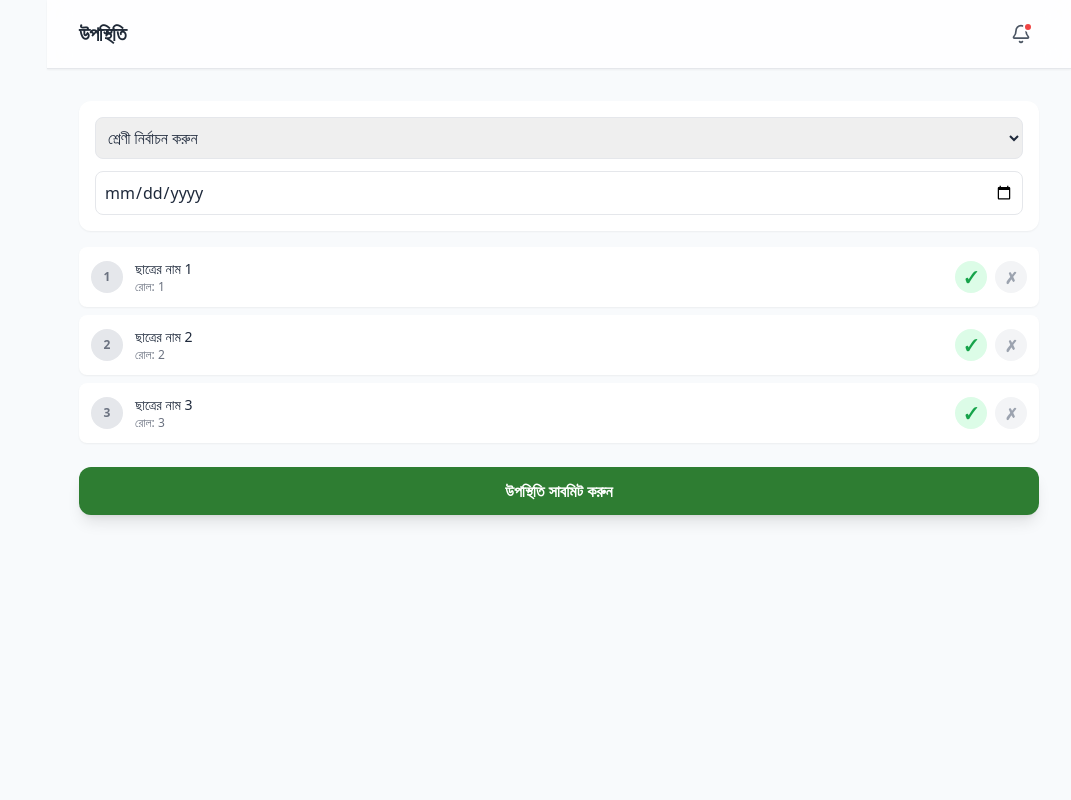
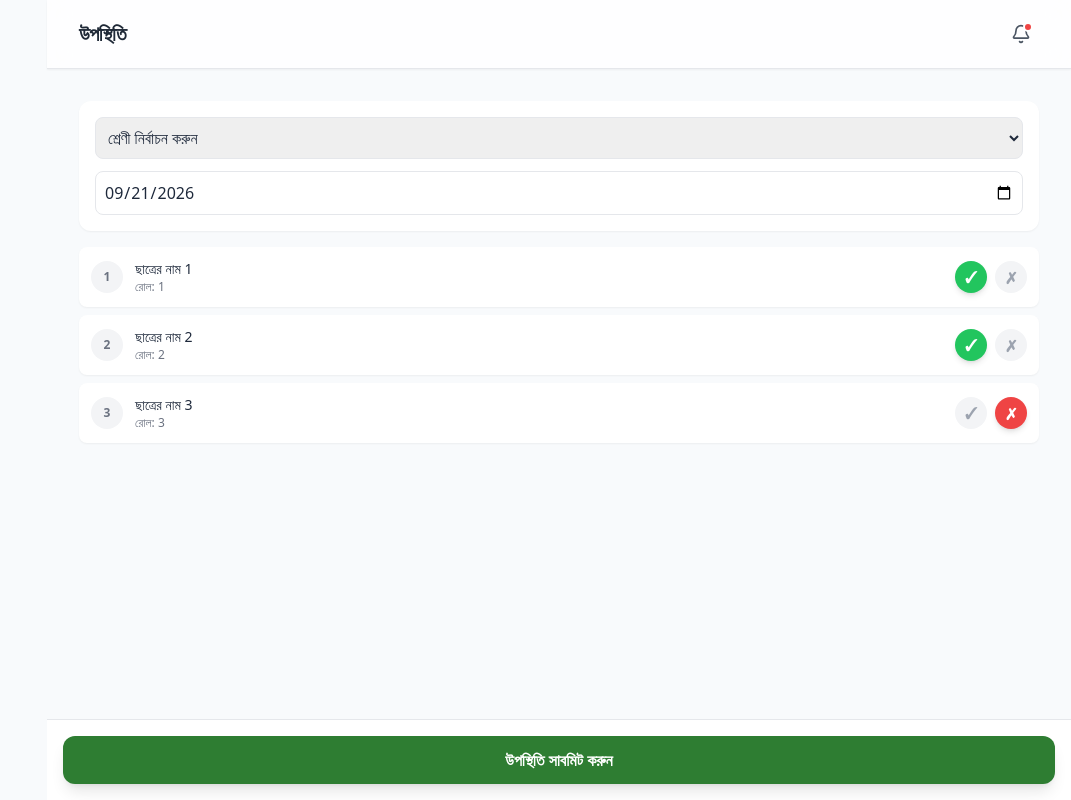
Before and after one commit to labibfohayer/amms, a Next.js app in the folder frontend/: page /attendance in a window 1280 px wide. Shown: the whole page, without its empty margins (209-1280 px from the left). Built offline with nearby package versions, Linux system fonts and the light colour scheme.

Commit message:
Feature: add interactive attendance submission and user profile editing

```diff
--- a/frontend/src/app/attendance/page.tsx
+++ b/frontend/src/app/attendance/page.tsx
@@ -1,21 +1,39 @@
 "use client";
 import AppLayout from '@/components/layout/AppLayout';
+import { useState } from 'react';
+import toast from 'react-hot-toast';
 
 export default function Attendance() {
+    const [attendance, setAttendance] = useState<Record<number, boolean>>({ 1: true, 2: true, 3: false });
+    const [loading, setLoading] = useState(false);
+
+    const toggle = (id: number, status: boolean) => {
+        setAttendance(prev => ({...prev, [id]: status}));
+    };
+
+    const handleSubmit = () => {
+        setLoading(true);
+        setTimeout(() => {
+            toast.success('উপস্থিতি সফলভাবে সেভ হয়েছে!');
+            setLoading(false);
+        }, 800);
+    };
+
     return (
         <AppLayout title="উপস্থিতি">
             <div className="bg-white p-4 rounded-xl shadow-sm mb-4">
                 <select className="w-full p-2 border border-gray-200 rounded-lg focus:outline-none focus:border-primary mb-3">
                     <option>শ্রেণী নির্বাচন করুন</option>
                     <option>প্রথম শ্রেণী</option>
+                    <option>দ্বিতীয় শ্রেণী</option>
                 </select>
-                <input type="date" className="w-full p-2 border border-gray-200 rounded-lg focus:outline-none focus:border-primary" />
+                <input type="date" className="w-full p-2 border border-gray-200 rounded-lg focus:outline-none focus:border-primary" defaultValue={new Date().toISOString().split('T')[0]} />
             </div>
-            <div className="space-y-2">
+            <div className="space-y-2 mb-20">
                 {[1,2,3].map(i => (
                     <div key={i} className="bg-white p-3 rounded-lg shadow-sm flex items-center justify-between hover:bg-gray-50 transition-colors">
                         <div className="flex items-center gap-3">
-                            <div className="w-8 h-8 bg-gray-200 rounded-full flex items-center justify-center">
+                            <div className="w-8 h-8 bg-gray-100 rounded-full flex items-center justify-center">
                                 <span className="text-gray-500 font-bold text-xs">{i}</span>
                             </div>
                             <div>
@@ -24,13 +42,17 @@ export default function Attendance() {
                             </div>
                         </div>
                         <div className="flex gap-2">
-                            <button className="w-8 h-8 bg-green-100 text-green-600 rounded-full flex items-center justify-center font-bold hover:bg-green-200 transition-colors">✓</button>
-                            <button className="w-8 h-8 bg-gray-100 text-gray-400 rounded-full flex items-center justify-center font-bold hover:bg-red-100 hover:text-red-600 transition-colors">✗</button>
+                            <button onClick={() => toggle(i, true)} className={`w-8 h-8 rounded-full flex items-center justify-center font-bold transition-colors ${attendance[i] ? 'bg-green-500 text-white shadow-md' : 'bg-gray-100 text-gray-400 hover:bg-green-100'}`}>✓</button>
+                            <button onClick={() => toggle(i, false)} className={`w-8 h-8 rounded-full flex items-center justify-center font-bold transition-colors ${!attendance[i] ? 'bg-red-500 text-white shadow-md' : 'bg-gray-100 text-gray-400 hover:bg-red-100'}`}>✗</button>
                         </div>
                     </div>
                 ))}
             </div>
-            <button className="w-full mt-6 bg-primary text-white py-3 rounded-xl font-bold hover:bg-primary-dark transition-colors shadow-lg hover:shadow-xl">উপস্থিতি সাবমিট করুন</button>
+            <div className="fixed bottom-[72px] md:bottom-0 left-0 md:left-64 right-0 p-4 bg-white border-t border-gray-200 z-40">
+                <button onClick={handleSubmit} disabled={loading} className="w-full max-w-6xl mx-auto block bg-primary text-white py-3 rounded-xl font-bold hover:bg-primary-dark transition-colors shadow-lg hover:shadow-xl disabled:opacity-70">
+                    {loading ? 'সেভ হচ্ছে...' : 'উপস্থিতি সাবমিট করুন'}
+                </button>
+            </div>
         </AppLayout>
     )
 }
--- /dev/null
+++ b/frontend/src/app/profile/page.tsx
@@ -0,0 +1,63 @@
+"use client";
+import AppLayout from '@/components/layout/AppLayout';
+import { useAuth } from '@/contexts/AuthContext';
+import { useState } from 'react';
+import toast from 'react-hot-toast';
+
+export default function Profile() {
+    const { user, login } = useAuth();
+    const [name, setName] = useState(user?.name_bn || '');
+    const [phone, setPhone] = useState(user?.phone || '');
+    const [loading, setLoading] = useState(false);
+
+    const handleSave = (e: React.FormEvent) => {
+        e.preventDefault();
+        setLoading(true);
+        setTimeout(() => {
+            toast.success('প্রোফাইল সফলভাবে আপডেট হয়েছে!');
+            // Update local user context for visual feedback
+            if (user) {
+                const updatedUser = { ...user, name_bn: name, phone: phone };
+                localStorage.setItem('user', JSON.stringify(updatedUser));
+                login(updatedUser.phone, 'admin123'); // Hack to force refresh context
+            }
+            setLoading(false);
+            window.location.reload();
+        }, 1000);
+    };
+
+    if (!user) return null;
+
+    return (
+        <AppLayout title="প্রোফাইল সেটিংস">
+            <div className="max-w-2xl mx-auto bg-white p-6 md:p-8 rounded-2xl shadow-sm border border-gray-100">
+                <div className="flex items-center gap-4 mb-8">
+                    <div className="w-20 h-20 bg-primary/10 rounded-full flex items-center justify-center text-primary font-bold text-3xl shadow-inner border-2 border-primary/20">
+                        {user.name_bn?.charAt(0) || 'U'}
+                    </div>
+                    <div>
+                        <h2 className="text-2xl font-bold text-gray-800">{user.name_bn || 'Admin'}</h2>
+                        <p className="text-gray-500 capitalize">{user.role.replace('_', ' ')}</p>
+                    </div>
+                </div>
+
+                <form onSubmit={handleSave} className="space-y-5">
+                    <div>
+                        <label className="block text-sm font-medium text-gray-700 mb-1">আপনার নাম (বাংলায়)</label>
+                        <input type="text" value={name} onChange={e=>setName(e.target.value)} className="w-full p-3 border border-gray-200 rounded-xl focus:outline-none focus:ring-2 focus:ring-primary/20 focus:border-primary transition-all" />
+                    </div>
+                    <div>
+                        <label className="block text-sm font-medium text-gray-700 mb-1">মোবাইল নম্বর</label>
+                        <input type="text" value={phone} onChange={e=>setPhone(e.target.value)} className="w-full p-3 border border-gray-200 rounded-xl focus:outline-none focus:ring-2 focus:ring-primary/20 focus:border-primary transition-all bg-gray-50" readOnly />
+                        <p className="text-xs text-gray-400 mt-1">লগইন আইডি পরিবর্তনযোগ্য নয়</p>
+                    </div>
+                    <div className="pt-4">
+                        <button type="submit" disabled={loading} className="w-full bg-primary text-white py-3 rounded-xl font-bold hover:bg-primary-dark transition-colors shadow-md disabled:opacity-70">
+                            {loading ? 'আপডেট হচ্ছে...' : 'সেভ করুন'}
+                        </button>
+                    </div>
+                </form>
+            </div>
+        </AppLayout>
+    )
+}
--- a/frontend/src/components/layout/BottomNav.tsx
+++ b/frontend/src/components/layout/BottomNav.tsx
@@ -68,7 +68,7 @@ export default function BottomNav() {
       </div>
 
       <div className="hidden md:block mt-auto pt-4 border-t border-white/10">
-         <div className="flex items-center gap-3 px-4 py-3 bg-white/5 rounded-xl cursor-pointer hover:bg-white/10 transition-colors">
+         <Link href="/profile" className="flex items-center gap-3 px-4 py-3 bg-white/5 rounded-xl cursor-pointer hover:bg-white/10 transition-colors">
             <div className="w-10 h-10 rounded-full bg-white/20 flex items-center justify-center text-white font-bold">
                {user.name_bn?.charAt(0) || 'U'}
             </div>
@@ -76,7 +76,7 @@ export default function BottomNav() {
                 <p className="text-white font-medium text-sm truncate">{user.name_bn || 'Admin'}</p>
                 <p className="text-white/60 text-xs truncate capitalize">{user.role.replace('_', ' ')}</p>
             </div>
-         </div>
+         </Link>
       </div>
     </div>
   );
--- a/frontend/src/components/layout/TopBar.tsx
+++ b/frontend/src/components/layout/TopBar.tsx
@@ -20,9 +20,9 @@ export default function TopBar({ title }: { title: string }) {
                 <Bell size={20} className="md:text-gray-600" />
                 <span className="absolute top-1.5 right-1.5 w-2.5 h-2.5 bg-red-500 border-2 border-primary md:border-white rounded-full"></span>
             </Link>
-            <div className="w-8 h-8 rounded-full bg-white/20 md:bg-gray-100 flex items-center justify-center cursor-pointer md:hidden">
+            <Link href="/profile" className="w-8 h-8 rounded-full bg-white/20 md:bg-gray-100 flex items-center justify-center cursor-pointer md:hidden hover:bg-white/30 transition-colors">
                 <UserCircle size={24} />
-            </div>
+            </Link>
         </div>
       </div>
     </div>
```
